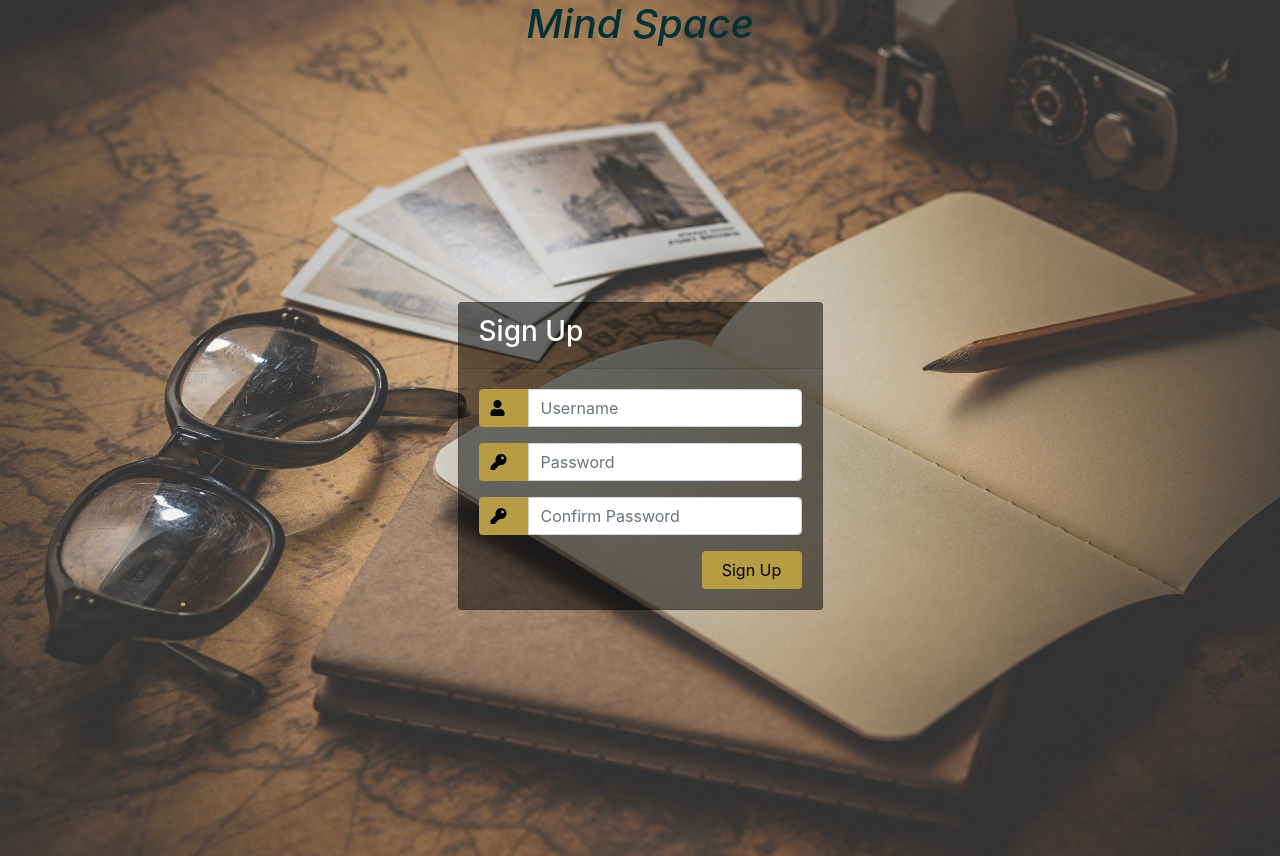
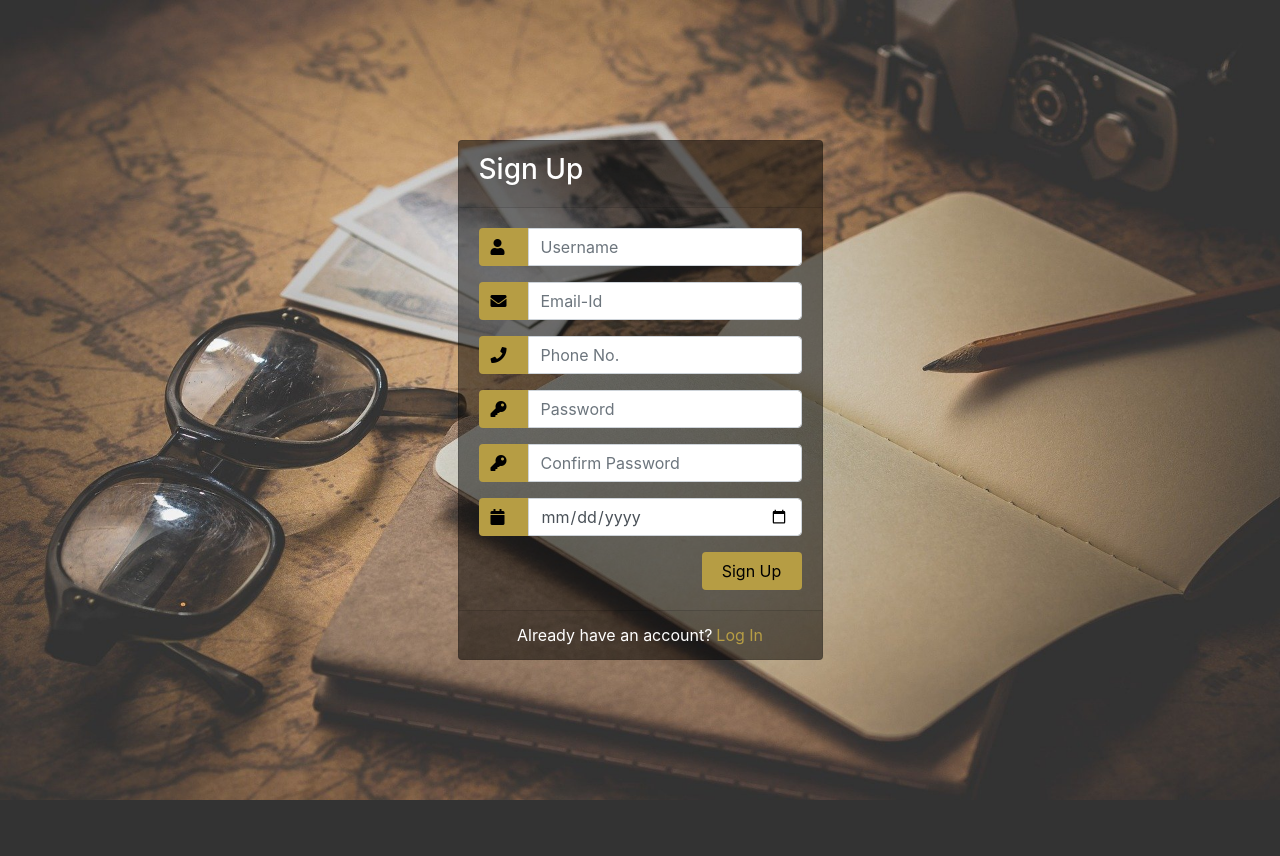
Before and after one commit to vvHacker007/Mind-Space, a Flask app: page /signup/ in a window 1280 px wide. After the commit the page ends 800 px from the top, so only its background shows below. Run offline with Flask 2, Linux system fonts and the light colour scheme; some libraries are stand-ins or nearby versions; some web fonts are replaced.

Commit message:
Updated the changes

```diff
--- a/app.py
+++ b/app.py
@@ -13,6 +13,7 @@ def redirect_to_home():
     return render_template("home.html")
 @app.route('/login/',methods=["POST","GET"])
 def login():
+    """
     if request.method == "POST":
         check_email = request.form["id"]
         check_password = request.form["pass"]
@@ -22,10 +23,12 @@ def login():
         else:
             return render_template("signup.html")
     else:
-        return render_template("login.html")
+        """
+    return render_template("login.html")
 
 @app.route('/signup/',methods=["POST","GET"])
 def signup():
+    """
     if request.method == "POST":
         name = request.form["name"]
         user_name = request.form["username"]
@@ -37,15 +40,13 @@ def signup():
         login_col.insert_one(mydict)
         return render_template("user.html")
     else:
-        return render_template("signup.html")
+        """
+    return render_template("signup.html")
 
 
 @app.route('/user/')
 def user():
     return render_template("user.html")
 
-
-
-
 if __name__ == '__main__':
     app.run(debug=True)
--- a/static/css/login.css
+++ b/static/css/login.css
@@ -17,7 +17,6 @@ body {
     height: relative;
     margin-top: auto;
     margin-bottom: auto;
-    width: 400px;
     background-color: rgba(0, 0, 0, 0.5) !important;
 }
 
--- a/templates/home.html
+++ b/templates/home.html
@@ -15,7 +15,7 @@
     <link href="https://fonts.googleapis.com/css?family=Merriweather:400,300,300italic,400italic,700,700italic" rel="stylesheet" type="text/css" />
     <!-- Third party plugin CSS-->
     <link href="https://cdnjs.cloudflare.com/ajax/libs/magnific-popup.js/1.1.0/magnific-popup.min.css" rel="stylesheet" />
-    <!-- Core theme CSS (includes Bootstrap)-->
+    <!-- Core theme CSS -->
     <link href="../static/css/home.css" rel="stylesheet" />
     <!---Search Bar-->
     <link rel="stylesheet" href="https://use.fontawesome.com/releases/v5.3.1/css/all.css" integrity="sha384-mzrmE5qonljUremFsqc01SB46JvROS7bZs3IO2EmfFsd15uHvIt+Y8vEf7N7fWAU" crossorigin="anonymous">
@@ -78,7 +78,7 @@
         <!-- Services-->
         <section class="page-section" id="services">
             <div class="container">
-                <h2 class="text-center mt-0">At Your Service</h2>
+                <h2 class="text-center mt-0">Services we Provide</h2>
                 <hr class="divider my-4" />
                 <div class="row">
                     <div class="col-lg-3 col-md-6 text-center">
--- a/templates/login.html
+++ b/templates/login.html
@@ -29,7 +29,7 @@
                     </div>
                 </div>
                 <div class="card-body">
-                    <form>
+                    <form action="/user/" , methods="POST">
                         <div class="input-group form-group">
                             <div class="input-group-prepend">
                                 <span class="input-group-text"><i class="fas fa-user"></i></span>
@@ -53,7 +53,7 @@
                 </div>
                 <div class="card-footer">
                     <div class="d-flex justify-content-center links">
-                        Don't have an account?<a href="#" id="linking">Sign Up</a>
+                        Don't have an account?<a href="/signup/" id="linking">Sign Up</a>
                     </div>
                     <div class="d-flex justify-content-center">
                         <a href="#" id="linking">Forgot your password?</a>
--- a/templates/signup.html
+++ b/templates/signup.html
@@ -13,11 +13,11 @@
 
     <!--Fontawesome CDN-->
     <link rel="stylesheet" href="https://use.fontawesome.com/releases/v5.3.1/css/all.css" integrity="sha384-mzrmE5qonljUremFsqc01SB46JvROS7bZs3IO2EmfFsd15uHvIt+Y8vEf7N7fWAU" crossorigin="anonymous">
+
     <title>Mind Space-Signup</title>
 </head>
 
 <body>
-    <i><h1 style="text-align: center; color: #033236;">Mind Space</h1></i>
     <div class="container">
         <div class="d-flex justify-content-center h-100">
             <div class="card">
@@ -31,31 +31,55 @@
                             <div class="input-group-prepend">
                                 <span class="input-group-text"><i class="fas fa-user"></i></span>
                             </div>
-                            <input type="text" class="form-control" placeholder="Username">
+                            <input type="text" class="form-control" placeholder="Username" required>
+                        </div>
+
+                        <div class="input-group form-group">
+                            <div class="input-group-prepend">
+                                <span class="input-group-text"><i class="fa fa-envelope"></i></span>
+                            </div>
+                            <input type="text" class="form-control" placeholder="Email-Id" required>
+                        </div>
+
+                        <div class="input-group form-group">
+                            <div class="input-group-prepend">
+                                <span class="input-group-text"><i class="fa fa-phone"></i></span>
+                            </div>
+                            <input type="tel" class="form-control" placeholder="Phone No.">
                         </div>
 
                         <div class="input-group form-group">
                             <div class="input-group-prepend">
                                 <span class="input-group-text"><i class="fas fa-key"></i></span>
                             </div>
-                            <input type="password" class="form-control" placeholder="Password">
+                            <input type="password" class="form-control" placeholder="Password" required>
                         </div>
 
                         <div class="input-group form-group">
                             <div class="input-group-prepend">
                                 <span class="input-group-text"><i class="fas fa-key"></i></span>
                             </div>
-                            <input type="password" class="form-control" placeholder="Confirm Password">
+                            <input type="password" class="form-control" placeholder="Confirm Password" required>
                         </div>
 
+                        <div class="input-group form-group">
+                            <div class="input-group-prepend">
+                                <span class="input-group-text"><i class="fa fa-calendar"></i></span>
+                            </div>
+                            <input type="date" class="form-control" placeholder="Birth Date">
+                        </div>
                         <div class="form-group">
                             <input type="submit" value="Sign Up" class="btn float-right login_btn">
                         </div>
                     </form>
                 </div>
+                <div class="card-footer">
+                    <div class="d-flex justify-content-center links">
+                        Already have an account?<a href="/login/" id="linking">Log In</a>
+                    </div>
+                </div>
             </div>
         </div>
-    </div>
 </body>
 
 </html>
```
Also changed, not shown: static/css/home.css.
